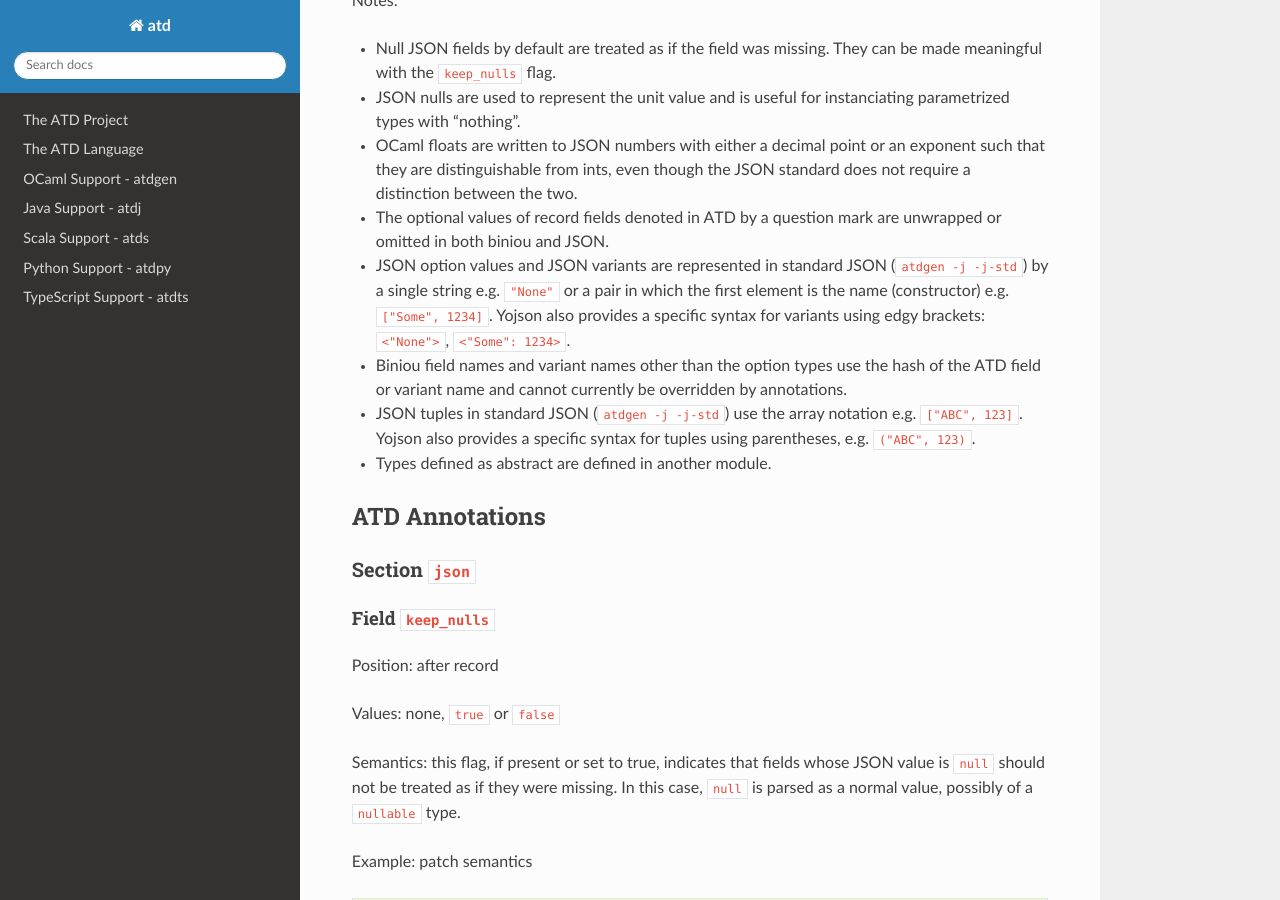
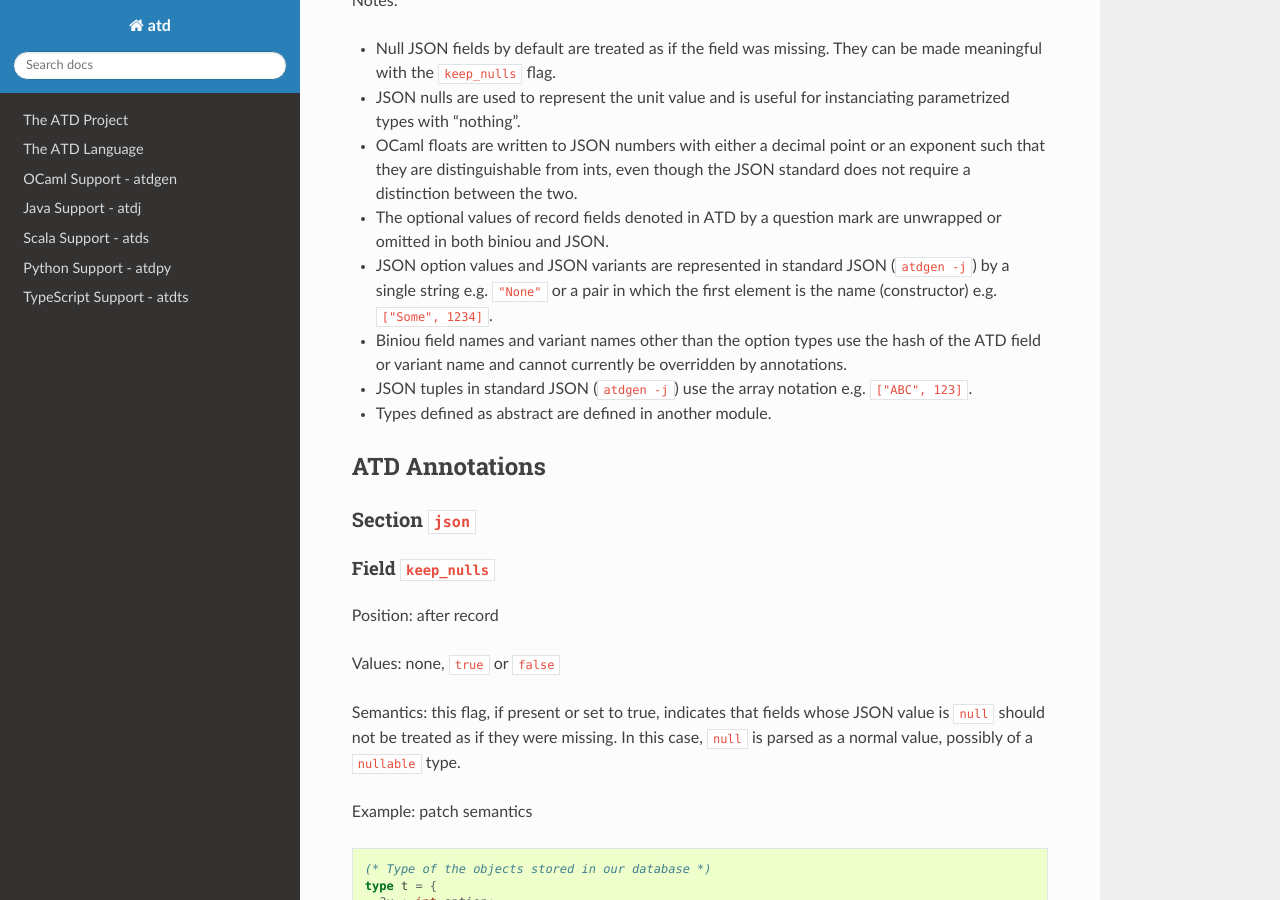
Before and after one commit to ahrefs/atd, a Sphinx documentation site: the page built from doc/atdgen-reference.rst, in a window 1280 px wide and 900 px high, scrolled down 8131 px. Built offline with Sphinx 7.4.7 and the Read the Docs theme 3.1.0, drawn with Linux system fonts in a browser that asks for light colours; some of the changed text lies outside the part shown.

Commit message:
Clean-up documentation from `-j-std`

```diff
--- a/doc/atdgen-reference.rst
+++ b/doc/atdgen-reference.rst
@@ -42,7 +42,7 @@ Atdgen-json example
 ::
 
     $ atdgen -t example.atd
-    $ atdgen -j -j-std example.atd
+    $ atdgen -j example.atd
 
 Input file ``example.atd``:
 
@@ -506,16 +506,14 @@ Notes:
 -  The optional values of record fields denoted in ATD by a question
    mark are unwrapped or omitted in both biniou and JSON.
 -  JSON option values and JSON variants are represented in standard JSON
-   (``atdgen -j -j-std``) by a single string e.g. ``"None"`` or a pair
+   (``atdgen -j``) by a single string e.g. ``"None"`` or a pair
    in which the first element is the name (constructor) e.g.
-   ``["Some", 1234]``. Yojson also provides a specific syntax for
-   variants using edgy brackets: ``<"None">``, ``<"Some": 1234>``.
+   ``["Some", 1234]``.
 -  Biniou field names and variant names other than the option types use
    the hash of the ATD field or variant name and cannot currently be
    overridden by annotations.
--  JSON tuples in standard JSON (``atdgen -j -j-std``) use the array
-   notation e.g. ``["ABC", 123]``. Yojson also provides a specific
-   syntax for tuples using parentheses, e.g. ``("ABC", 123)``.
+-  JSON tuples in standard JSON (``atdgen -j``) use the array
+   notation e.g. ``["ABC", 123]``.
 -  Types defined as abstract are defined in another module.
 
 ATD Annotations
```
Also changed, not shown: doc/atdgen-tutorial.rst (+4 -4 lines).
